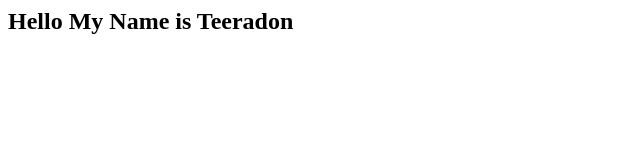
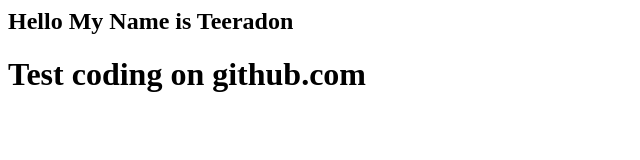
Before and after one commit to teeradona/teeradona.github.io, a plain HTML site: page index.html in a window 1280 px wide. Shown: the whole page, without its empty margins (0-640 px from the left). Drawn offline with Linux system fonts and the light colour scheme.

Commit message:
new update

```diff
--- a/index.html
+++ b/index.html
@@ -1,5 +1,6 @@
 <html>
 <h2> Hello  My Name is Teeradon </h2>
+  <h1> Test coding on github.com </h1>
 
 
 
```
